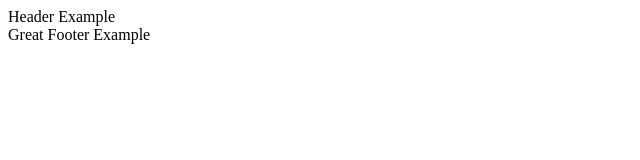
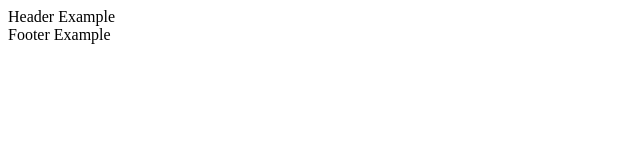
Before and after one commit to ykaurarshpreet/version-control-simulation-ArshpreetKaur, a plain HTML site: page index.html in a window 1280 px wide. Shown: the full height of the page, 0-640 px from the left. Drawn offline with Linux system fonts and the light colour scheme.

Commit message:
Changed text in footer

```diff
--- a/index.html
+++ b/index.html
@@ -7,6 +7,6 @@
 </head>
 <body>
     <header>Header Example</header>
-    <footer>Great Footer Example</footer>
+    <footer>Footer Example</footer>
 </body>
 </html>
```
